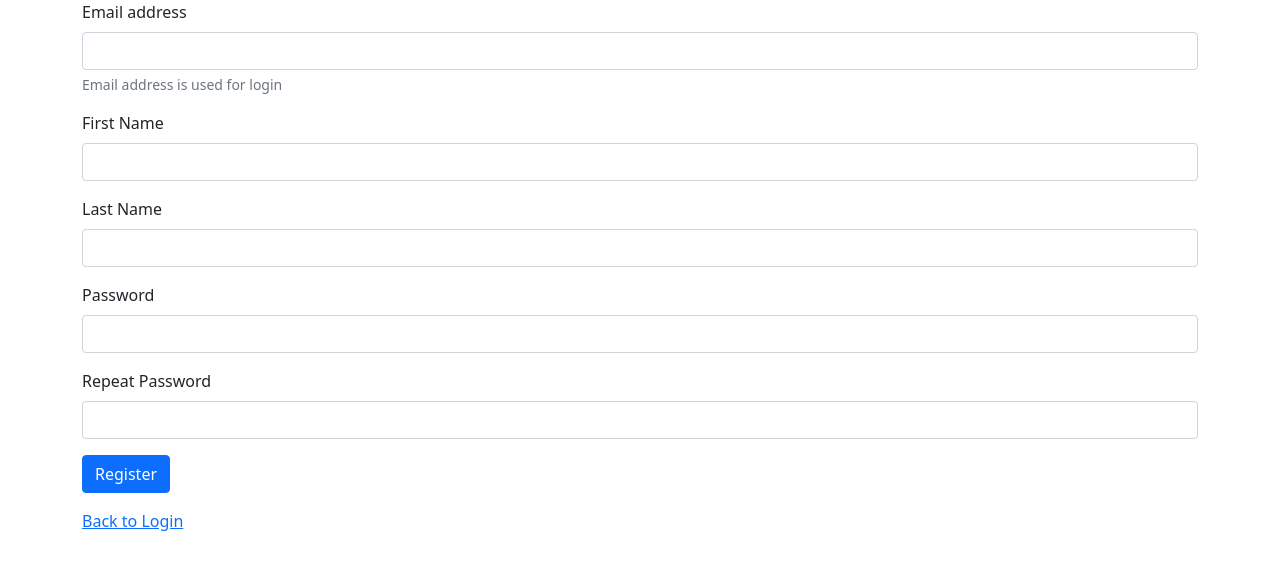
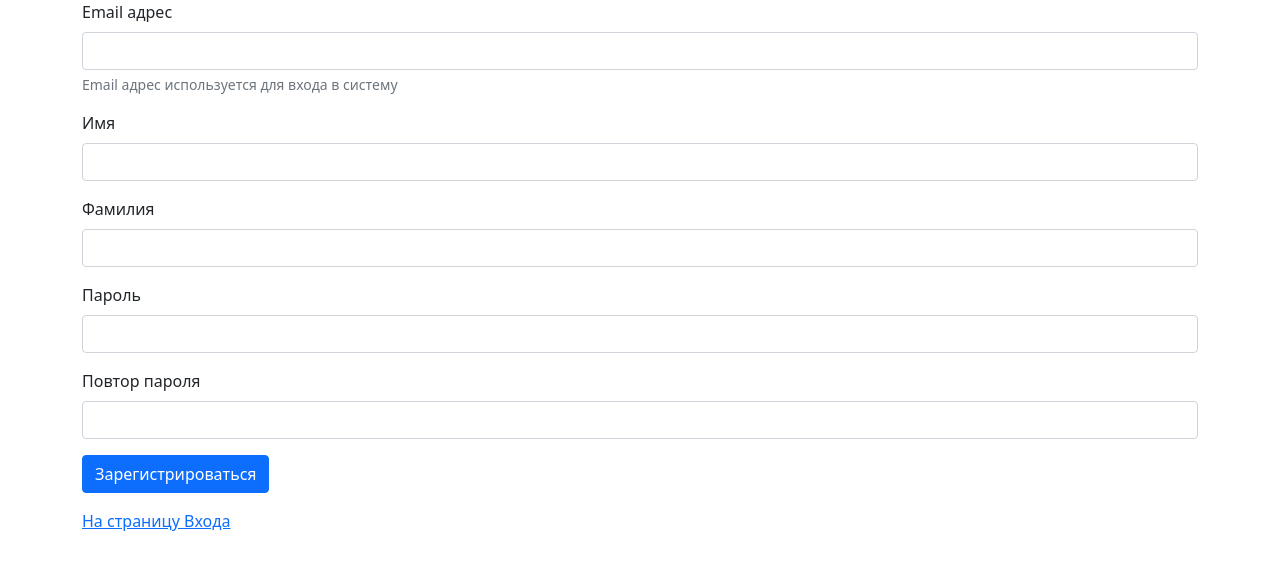
Before and after one commit to ypeskov/password-client, a React (Create React App) app: page /register in a window 1280 px wide. Shown: the top 570 px of the page. Built offline with nearby package versions, Linux system fonts and the light colour scheme; what i18next-intervalplural-postprocessor would draw is missing.

Commit message:
some translations added

```diff
--- a/src/locales/ru/ru_messages.json
+++ b/src/locales/ru/ru_messages.json
@@ -1,3 +1,13 @@
 {
-  "Test": "Тест"
+  "Email address is used for login": "Email адрес используется для входа в систему",
+  "Email address": "Email адрес",
+  "Password": "Пароль",
+  "Your password for login": "Пароль для входа",
+  "Login": "Вход",
+  "Don't have an account?": "Нет аккаунта?",
+  "First Name": "Имя",
+  "Last Name": "Фамилия",
+  "Repeat Password": "Повтор пароля",
+  "Register": "Зарегистрироваться",
+  "Back to Login": "На страницу Входа"
 }
--- a/src/pages/Login.tsx
+++ b/src/pages/Login.tsx
@@ -55,28 +55,26 @@ const Login = () => {
           <div className="col">
             <Form action="http://localhost:8000/auth/login" method="POST">
               <div className="mb-3">
-                <label htmlFor="email" className="form-label">Email address</label>
+                <label htmlFor="email" className="form-label">{t('Email address')}</label>
                 <input type="email" className="form-control" id="email" aria-describedby="emailHelp" ref={emailRef}/>
-                <div id="emailHelp" className="form-text">Email address is used for login</div>
+                <div id="emailHelp" className="form-text">{t('Email address is used for login')}</div>
               </div>
 
               <div className="mb-3">
-                <label htmlFor="password" className="form-label">Password</label>
+                <label htmlFor="password" className="form-label">{t('Password')}</label>
                 <input type="password" className="form-control" id="password" aria-describedby="passwordHelp"
                        ref={passwordRef}/>
-                <div id="passwordHelp" className="form-text">Email address is used for login</div>
+                <div id="passwordHelp" className="form-text">{t('Your password for login')}</div>
               </div>
 
-              <button type="submit" className="btn btn-primary" onClick={submitHandler}>Login</button>
+              <button type="submit" className="btn btn-primary" onClick={submitHandler}>{t('Login')}</button>
             </Form>
           </div>
         </div>
 
         <div className="row mt-3">
           <div className="col">
-            {/* eslint-disable-next-line react/no-unescaped-entities */}
-            <Link to="/register">Don't have an account?</Link><br />
-            <Link to="/">Home</Link>
+            <Link to="/register">{t("Don't have an account?")}</Link>
           </div>
         </div>
       </div>
--- a/src/pages/Register.tsx
+++ b/src/pages/Register.tsx
@@ -1,8 +1,10 @@
-import {FormEvent, useRef} from "react";
+import {FormEvent, useRef } from "react";
 import  { Link } from "react-router-dom";
-import { Form } from "react-bootstrap";
+import Form from "react-bootstrap/Form";
+import {useTranslation} from "react-i18next";
 
 const RegisterUserPage = () => {
+  const { t } = useTranslation();
   const emailRef: any = useRef<HTMLInputElement>();
   const firstNameRef: any = useRef<HTMLInputElement>();
   const lastNameRef: any = useRef<HTMLInputElement>();
@@ -39,38 +41,38 @@ const RegisterUserPage = () => {
           <div className="col">
             <Form>
               <div className="mb-3">
-                <label htmlFor="email" className="form-label">Email address</label>
+                <label htmlFor="email" className="form-label">{t('Email address')}</label>
                 <input type="email" className="form-control" id="email" aria-describedby="emailHelp" ref={emailRef}/>
-                <div id="emailHelp" className="form-text">Email address is used for login</div>
+                <div id="emailHelp" className="form-text">{t('Email address is used for login')}</div>
               </div>
 
               <div className="mb-3">
-                <label htmlFor="first-name" className="form-label">First Name</label>
+                <label htmlFor="first-name" className="form-label">{t('First Name')}</label>
                 <input type="text" className="form-control" id="first-name" ref={firstNameRef} />
               </div>
 
               <div className="mb-3">
-                <label htmlFor="last-name" className="form-label">Last Name</label>
+                <label htmlFor="last-name" className="form-label">{t('Last Name')}</label>
                 <input type="text" className="form-control" id="last-name" ref={lastNameRef}/>
               </div>
 
               <div className="mb-3">
-                <label htmlFor="password" className="form-label">Password</label>
+                <label htmlFor="password" className="form-label">{t('Password')}</label>
                 <input type="password" className="form-control" id="password" ref={passwordRef} />
               </div>
 
               <div className="mb-3">
-                <label htmlFor="password-repeat" className="form-label">Repeat Password</label>
+                <label htmlFor="password-repeat" className="form-label">{t('Repeat Password')}</label>
                 <input type="password" className="form-control" id="password-repeat"/>
               </div>
 
-              <button type="submit" className="btn btn-primary" onClick={submitHandler}>Register</button>
+              <button type="submit" className="btn btn-primary" onClick={submitHandler}>{t('Register')}</button>
             </Form>
           </div>
 
           <div className="row mt-3">
             <div className="col">
-              <Link to="/login">Back to Login</Link>
+              <Link to="/login">{t('Back to Login')}</Link>
             </div>
           </div>
         </div>
```
